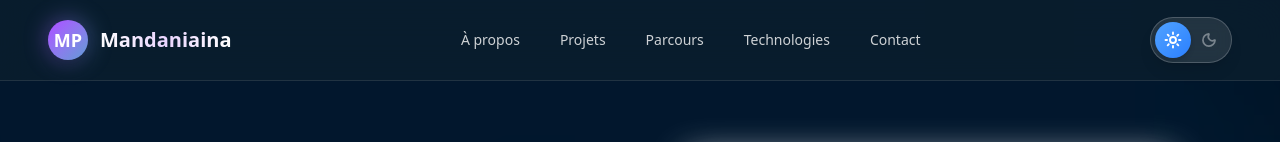
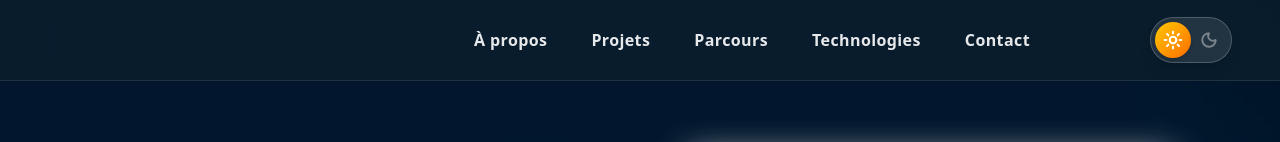
Before and after one commit to MANDANIAINAPRECIEUX/portofolio, a React (Vite) app: page / in a window 1280 px wide. Shown: the top 142 px of the page. Built offline with nearby package versions, Linux system fonts and the light colour scheme.

Commit message:
vite.vonfig: server

```diff
--- a/src/App.tsx
+++ b/src/App.tsx
@@ -16,7 +16,7 @@ function App() {
 
   return (
     <div
-      className="min-h-screen w-screen bg-cover bg-center bg-no-repeat relative"
+      className="min-h-screen w-full bg-cover bg-center bg-no-repeat relative"
       style={{ backgroundImage: "url('/photos/Design.png')" }}
     >
       {/* Overlay dynamique */}
@@ -35,7 +35,7 @@ function App() {
       />
 
       {/* Content */}
-      <div className="relative z-40 flex flex-col min-h-screen">
+      <div className="relative z-40 flex flex-col ">
         <Navbar isDarkMode={isDarkMode} setIsDarkMode={setIsDarkMode} />
 
         {/* HERO SECTION */}
--- a/src/components/Navbar.tsx
+++ b/src/components/Navbar.tsx
@@ -1,9 +1,6 @@
 "use client";
 import { Moon, Sun, Menu, X } from "lucide-react";
 import { useState } from "react";
-
-// ❌ SUPPRIMEZ cette ligne incorrecte :
-// import {Link} from 'react-dom';
 
 interface NavbarProps {
   isDarkMode: boolean;
@@ -14,7 +11,6 @@ const Navbar = ({ isDarkMode, setIsDarkMode }: NavbarProps) => {
   const [isMenuOpen, setIsMenuOpen] = useState(false);
 
   const navItems = [
-
     { name: "À propos", href: "#about" },
     { name: "Projets", href: "#projets" },
     { name: "Parcours", href: "#parcours" },
@@ -23,51 +19,36 @@ const Navbar = ({ isDarkMode, setIsDarkMode }: NavbarProps) => {
   ];
 
   return (
-    <nav className="top-0 z-50 backdrop-blur-xl bg-[#0a1f2e]/80 border-b border-white/10">
-      <div className="max-w-7xl mx-auto px-6 md:px-12">
-        <div className="flex items-center justify-between h-16 md:h-20">
-          {/* Logo / Nom */}
-          <a
-            href="#home"
-            className="flex items-center gap-3 group cursor-pointer"
-          >
-            <div className="relative">
-              <div className="absolute inset-0 bg-gradient-to-r from-purple-500 to-[#5B9BD5] rounded-full blur-md opacity-50 group-hover:opacity-75 transition-opacity duration-300"></div>
+    <nav className=" top-0 z-50 backdrop-blur-xl bg-[#0a1f2e]/80 border-b border-white/10">
+  <div className="w-full px-6 md:px-12">
+    {/* Menu Fixe */}
+    <div className="flex items-center justify-end h-16 md:h-20">
 
-              <div className="relative w-10 h-10 rounded-full bg-gradient-to-br from-purple-500 to-[#5B9BD5] flex items-center justify-center text-white font-bold text-lg shadow-lg">
-                MP
-              </div>
-            </div>
-
-            <span className="hidden md:block text-xl font-bold bg-gradient-to-r from-white via-purple-200 to-white bg-clip-text text-transparent">
-              Mandaniaina
-            </span>
-          </a>
-
-          {/* Navigation Desktop */}
-          <div className="hidden md:flex items-center gap-2">
+      {/* Navigation Desktop - 30px à gauche du Toggle */}
+      <div className="hidden md:flex items-center gap-1 mr-[100px]">
         {navItems.map((item) => (
           <a
             key={item.name}
             href={item.href}
-                className="group relative px-4 py-2 text-white/80 hover:text-white text-sm font-medium transition-all duration-300"
+            className="group relative px-5 py-2.5 text-white/90 hover:text-white text-base font-semibold transition-all duration-300"
           >
             {/* Texte */}
-                <span className="relative z-10">{item.name}</span>
+            <span className="relative z-10 tracking-wide">{item.name}</span>
 
             {/* Effet de fond au survol */}
-                <div className="absolute inset-0 rounded-lg bg-gradient-to-r from-purple-500/0 via-purple-500/10 to-[#5B9BD5]/0 opacity-0 group-hover:opacity-100 transition-opacity duration-300"></div>
+            <div className="absolute inset-0 rounded-xl bg-gradient-to-r from-purple-500/0 via-purple-500/20 to-[#5B9BD5]/0 opacity-0 group-hover:opacity-100 transition-opacity duration-300"></div>
 
-                {/* Barre de soulignement */}
-                <div className="absolute bottom-0 left-1/2 -translate-x-1/2 w-0 h-0.5 bg-gradient-to-r from-purple-400 to-[#5B9BD5] group-hover:w-3/4 transition-all duration-300"></div>
+            {/* Barre de soulignement animée */}
+            <div className="absolute bottom-1 left-1/2 -translate-x-1/2 w-0 h-[3px] rounded-full bg-gradient-to-r from-purple-400 to-[#5B9BD5] group-hover:w-3/4 transition-all duration-300 shadow-lg shadow-purple-700/50"></div>
           </a>
         ))}
       </div>
 
-          {/* Toggle Dark Mode + Menu Mobile */}
+      {/* Toggle Dark Mode + Menu Mobile - 20px du bord droit */}
       <div className="flex items-center gap-4">
         {/* Toggle Dark/Light Mode */}
         <div className="relative flex items-center bg-white/10 backdrop-blur-sm rounded-full p-1 border border-white/20 shadow-lg">
+          {/* Indicateur glissant */}
           <div
             className={`
               absolute w-9 h-9 rounded-full shadow-md
@@ -75,11 +56,12 @@ const Navbar = ({ isDarkMode, setIsDarkMode }: NavbarProps) => {
               ${
                 isDarkMode
                   ? "translate-x-9 bg-gradient-to-br from-indigo-500 to-purple-600"
-                      : "translate-x-0 bg-gradient-to-br from-blue-400 to-blue-500"
+                  : "translate-x-0 bg-gradient-to-br from-yellow-400 to-orange-500"
               }
             `}
           />
 
+          {/* Bouton Soleil */}
           <button
             type="button"
             onClick={() => setIsDarkMode(false)}
@@ -96,9 +78,10 @@ const Navbar = ({ isDarkMode, setIsDarkMode }: NavbarProps) => {
             `}
             aria-label="Mode clair"
           >
-                <Sun size={18} strokeWidth={2.5} />
+            <Sun size={20} strokeWidth={2.5} />
           </button>
 
+          {/* Bouton Lune */}
           <button
             type="button"
             onClick={() => setIsDarkMode(true)}
@@ -115,7 +98,7 @@ const Navbar = ({ isDarkMode, setIsDarkMode }: NavbarProps) => {
             `}
             aria-label="Mode sombre"
           >
-                <Moon size={18} strokeWidth={2.5} />
+            <Moon size={20} strokeWidth={2.5} />
           </button>
         </div>
 
@@ -123,7 +106,7 @@ const Navbar = ({ isDarkMode, setIsDarkMode }: NavbarProps) => {
         <button
           type="button"
           onClick={() => setIsMenuOpen(!isMenuOpen)}
-              className="md:hidden p-2 rounded-lg bg-white/10 hover:bg-white/20 text-white border border-white/20 transition-all duration-300"
+          className="md:hidden p-2.5 rounded-xl bg-white/10 hover:bg-white/20 text-white border border-white/20 transition-all duration-300 hover:scale-105 active:scale-95"
           aria-label="Menu"
         >
           {isMenuOpen ? <X size={24} /> : <Menu size={24} />}
@@ -144,13 +127,13 @@ const Navbar = ({ isDarkMode, setIsDarkMode }: NavbarProps) => {
             key={item.name}
             href={item.href}
             onClick={() => setIsMenuOpen(false)}
-                className="group px-4 py-3 rounded-lg text-white/80 hover:text-white hover:bg-white/10 transition-all duration-300 border border-transparent hover:border-purple-400/30"
+            className="group px-5 py-3.5 rounded-xl text-white/90 hover:text-white hover:bg-white/10 transition-all duration-300 border border-transparent hover:border-purple-400/30 font-semibold text-base"
             style={{
               animationDelay: `${index * 50}ms`,
             }}
           >
             <span className="flex items-center gap-3">
-                  <div className="w-1.5 h-1.5 rounded-full bg-purple-400 opacity-0 group-hover:opacity-100 transition-opacity duration-300"></div>
+              <div className="w-2 h-2 rounded-full bg-gradient-to-r from-purple-400 to-[#5B9BD5] opacity-0 group-hover:opacity-100 transition-opacity duration-300 shadow-lg shadow-purple-400/50"></div>
               {item.name}
             </span>
           </a>
@@ -159,6 +142,7 @@ const Navbar = ({ isDarkMode, setIsDarkMode }: NavbarProps) => {
     </div>
   </div>
 </nav>
+
   );
 };
 
--- a/vite.config.ts
+++ b/vite.config.ts
@@ -1,8 +1,12 @@
-import { defineConfig } from 'vite'
+import { defineConfig } from "vite";
 
-import tailwindcss from '@tailwindcss/vite'
+import tailwindcss from "@tailwindcss/vite";
 
 // https://vite.dev/config/
 export default defineConfig({
-  plugins: [ tailwindcss()],
-})
+  plugins: [tailwindcss()],
+  server: {
+    host: "0.0.0.0", // Écoute sur toutes les interfaces
+    port: 5173,
+  },
+});
```
Lines whose indentation alone changed are shown as unchanged.
